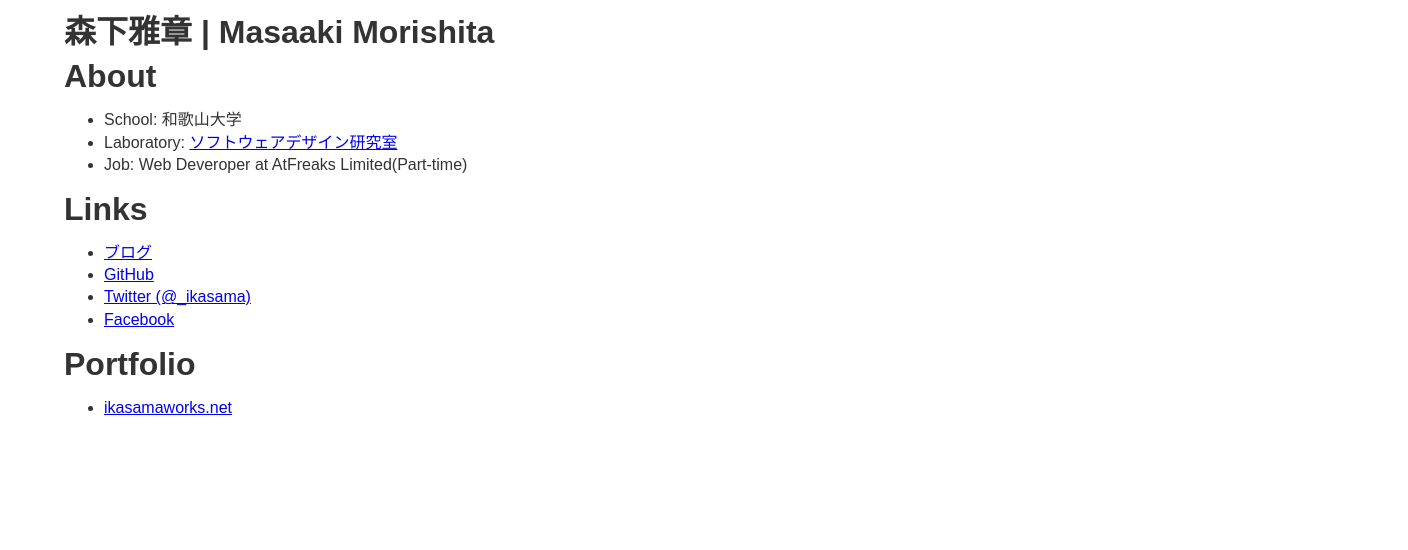
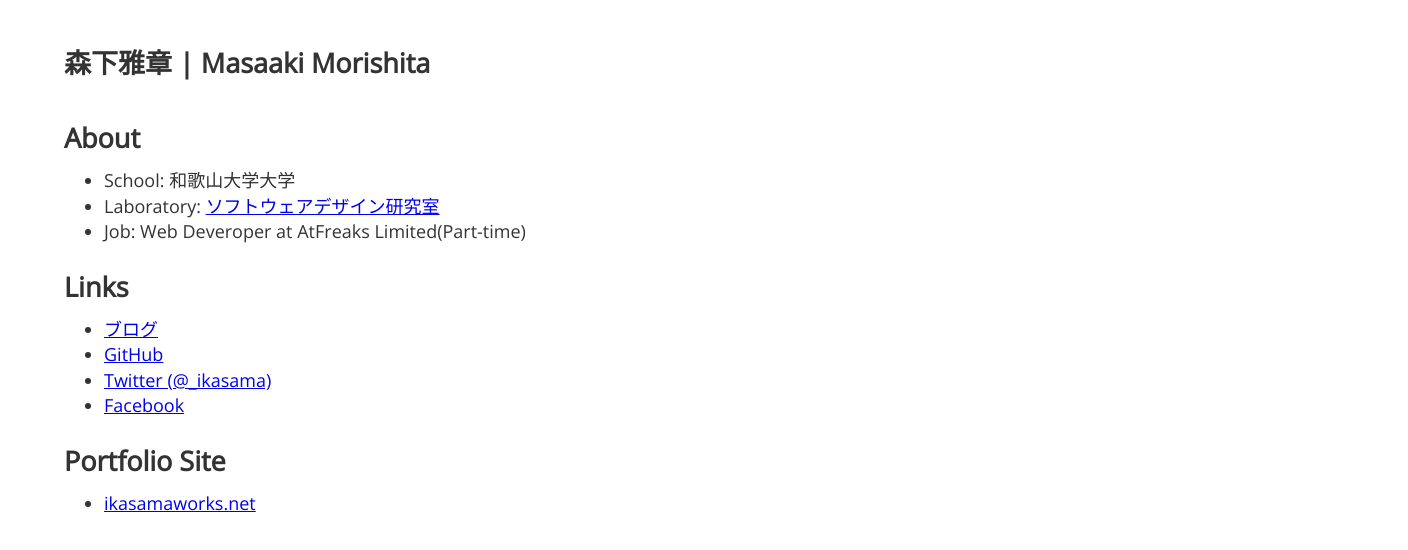
Before and after one commit to ikasama/ikasama.github.io, a website: page index.html in a window 1280 px wide. Shown: the whole page, 1408 px wide, since content can reach past the window. Drawn offline with nearby package versions, Linux system fonts and the light colour scheme.

Commit message:
google fonts

```diff
--- a/MasaakiMorishita.css
+++ b/MasaakiMorishita.css
@@ -1,8 +1,46 @@
-.wrapper {
-  padding: 0 64px 4em;
+/*html{
+    color:#000;background:#FFF;
 }
+body,div,dl,dt,dd,ul,ol,li,h1,h2,h3,h4,h5,h6,
+pre,code,form,fieldset,legend,input,textarea,p,blockquote,th,td{
+    margin:0;padding:0;
+}
+table{
+    border-collapse:collapse;border-spacing:0;
+}
+fieldset,img{ border:0; }
+address,caption,cite,code,dfn,em,strong,th,var{
+    font-style:normal;font-weight:normal;
+}
+li { list-style:none; } caption,th{ text-align:left; }
+h1,h2,h3,h4,h5,h6{
+    font-size:100%;font-weight:normal;
+}
+q:before,q:after{ content:''; }
+abbr,acronym{ border:0;font-variant:normal; }
+sup{ vertical-align:text-top; }
+sub{ vertical-align:text-bottom; }
+input,textarea,select{ font-family:inherit;font-size:inherit;font-weight:inherit; }
+input,textarea,select{ *font-size:100%; }
+legend{ color:#000; }
+*/
 body {
   color: #333;
-  font-family:Arial, sans-serif;
+  font-family: 'Open Sans', sans-serif;
+  font-size: 18px;
   line-height: 1.4em;
 }
+.wrapper {
+  padding: 20px 64px 4em;
+  width: 100%;
+}
+section {
+  margin: 30px 0;
+}
+h1 {
+  font-size: 1.5em;
+  margin: 10px 0;
+}
+.header {
+  margin-bottom: 50px;
+}
--- a/index.html
+++ b/index.html
@@ -3,18 +3,23 @@
 <head>
   <meta charset="UTF-8">
   <title>森下雅章 | Masaaki Morishita</title>
+  <meta name="author" content="森下雅章 | Masaaki Morishita">
+  <meta name="keywords" content="森下雅章,プロフィール,ポートフォリオ" xml:lang="ja" lang="ja">
+  <meta name="description" content="森下雅章のWebサイト">
+  <meta name="viewport" content="width=device-width">
+  <link href='http://fonts.googleapis.com/css?family=Open+Sans' rel='stylesheet' type='text/css'>
   <link rel="stylesheet" href="normalize.css">
   <link rel="stylesheet" href="MasaakiMorishita.css">
 </head>
 <body>
   <div class="wrapper">
-    <section>
+    <section class="header">
       <h1>森下雅章 | Masaaki Morishita</h1>
     </section>
     <section>
       <h1>About</h1>
       <ul>
-        <li>School: 和歌山大学</li>
+        <li>School: 和歌山大学大学</li>
         <li>Laboratory: <a href="http://sdlab.sys.wakayama-u.ac.jp/">ソフトウェアデザイン研究室</a></li>
         <li>Job: Web Deveroper at AtFreaks Limited(Part-time)</li>
       </ul>
@@ -29,7 +34,7 @@
       </ul>
     </section>
     <section>
-      <h1>Portfolio</h1>
+      <h1>Portfolio Site</h1>
       <ul>
         <li><a href="http://ikasamaworks.net">ikasamaworks.net</a></li>
       </ul>
```
